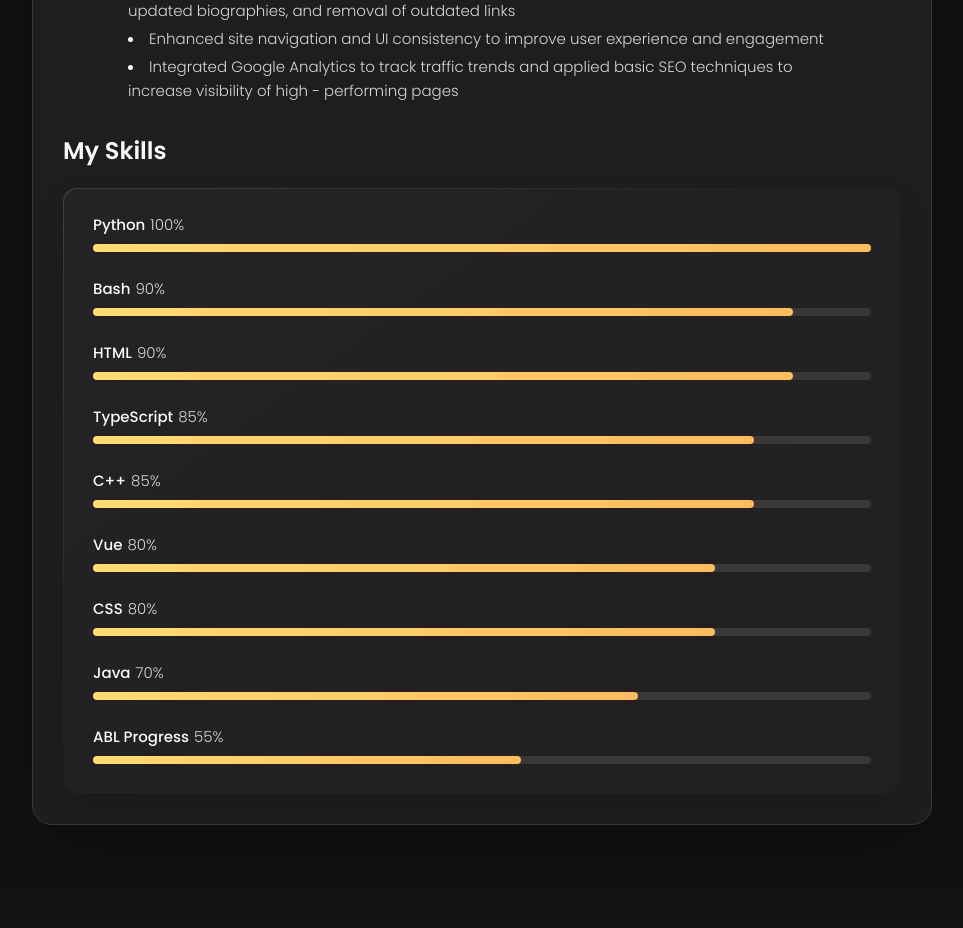
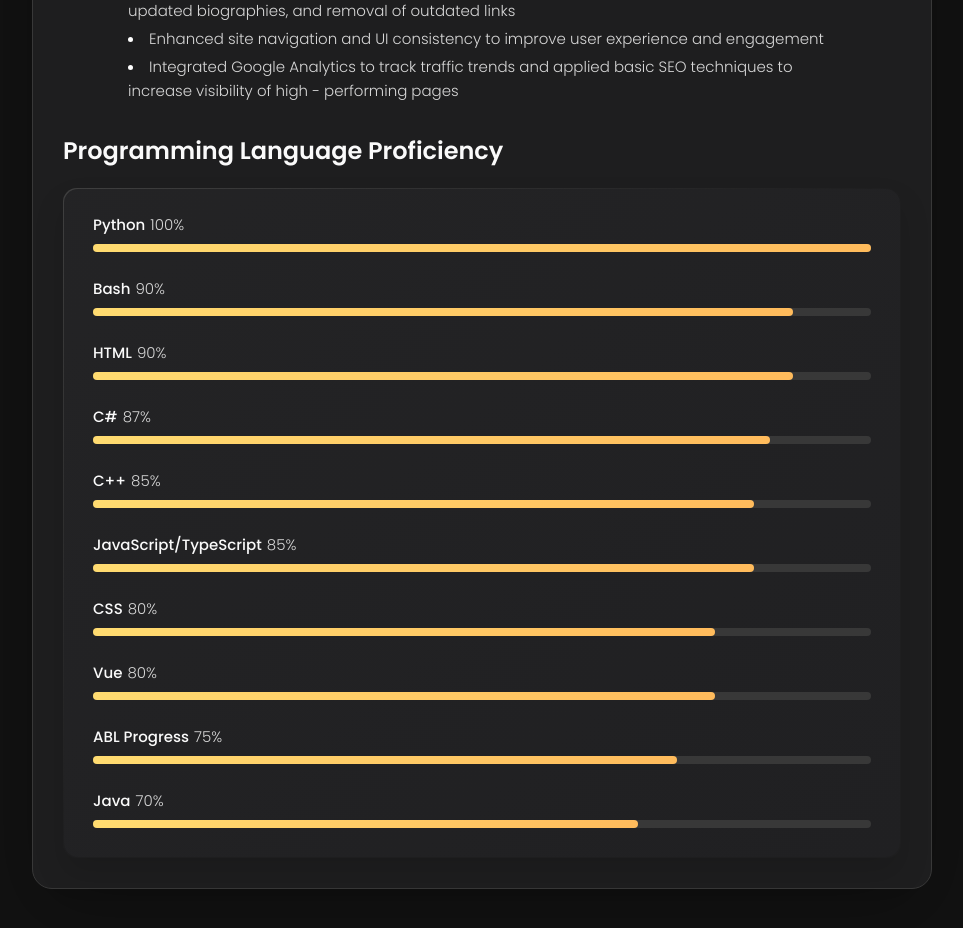
Before and after one commit to kennyhngo/portfolio-v4, a Vue app: page /resume in a window 1280 px wide. Shown: the part 1940-2868 px from the top of the page, without its empty margins (308-1271 px from the left). Before the commit the page ends 2825 px from the top, so only its background shows below. Built offline with nearby package versions, Linux system fonts and the light colour scheme.

Commit message:
Reorganize skills and level percentages

```diff
--- a/src/components/resume/Skills.vue
+++ b/src/components/resume/Skills.vue
@@ -1,6 +1,6 @@
 <template>
 <section class="skill">
-  <h3 class="h3 skills-title">My skills</h3>
+  <h3 class="h3 skills-title">Programming Language Proficiency</h3>
   <ul class="skills-list content-card">
     <li class="skills-item" v-for="(skill, index) in skills" :key="index">
       <div class="title-wrapper">
@@ -17,14 +17,15 @@
 
 <script setup lang="ts">
 const skills = [
+  { name: 'ABL Progress', level: 75 },
+  { name: 'Bash', level: 90 },
+  { name: 'C++', level: 85 },
+  { name: 'C#', level: 87 },
+  { name: 'CSS', level: 80 },
+  { name: 'HTML', level: 90 },
+  { name: 'Java', level: 70 },
+  { name: 'JavaScript/TypeScript', level: 85 },
   { name: 'Python', level: 100 },
-  { name: 'Bash', level: 90 },
-  { name: 'TypeScript', level: 85 },
   { name: 'Vue', level: 80 },
-  { name: 'ABL Progress', level: 55 },
-  { name: 'HTML', level: 90 },
-  { name: 'CSS', level: 80 },
-  { name: 'C++', level: 85 },
-  { name: 'Java', level: 70 },
 ].sort((a, b) => b.level - a.level);
 </script>
```
